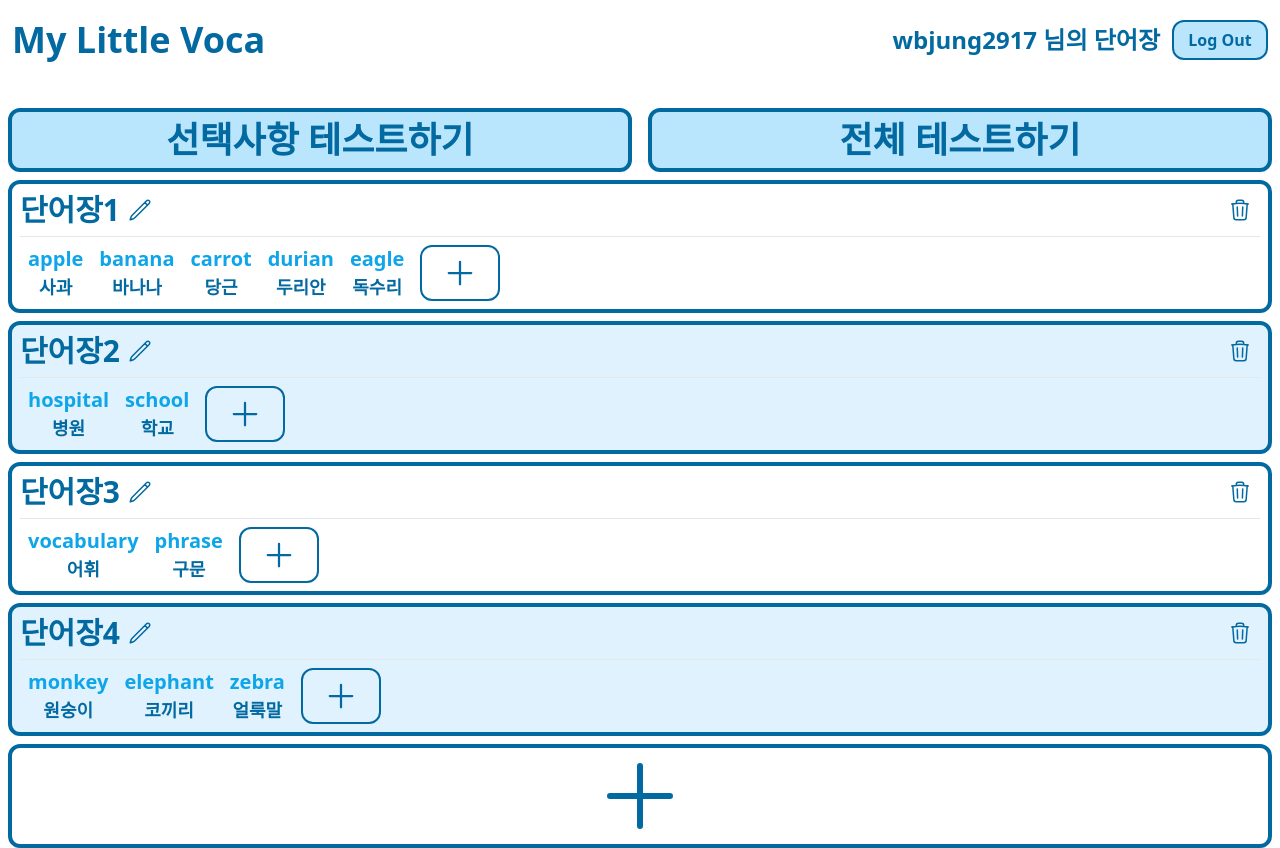
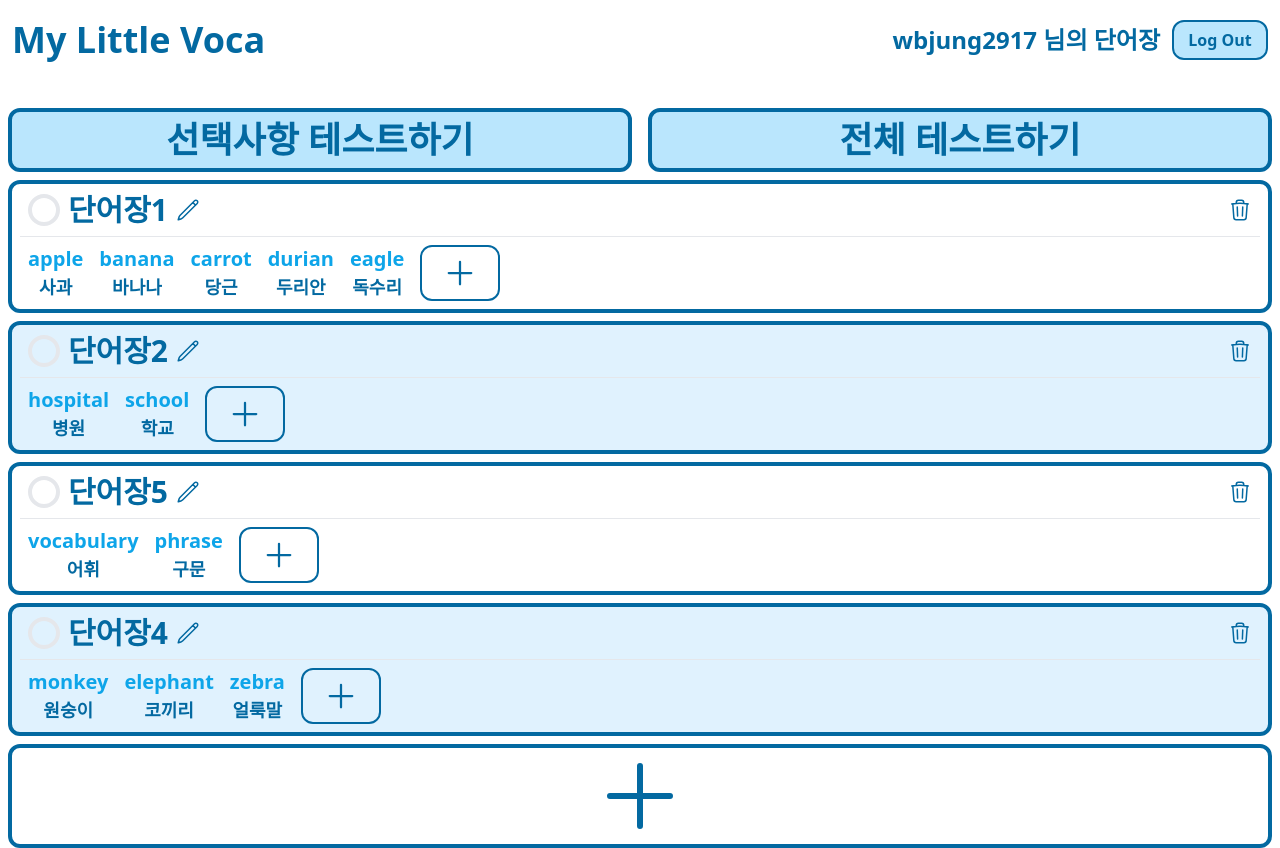
Before and after one commit to wbjung2917/RPA2_React_Project, a React (Vite) app: page / in a window 1280 px wide. Built offline with nearby package versions, Linux system fonts and the light colour scheme.

Commit message:
update checkBox

```diff
--- a/src/components/Note.jsx
+++ b/src/components/Note.jsx
@@ -1,11 +1,30 @@
 import { Word } from './Word';
 import { TrashIcon, PencilIcon, PlusIcon } from '@heroicons/react/24/outline';
+import { useEffect, useReducer } from 'react';
+import { useWord } from '../hooks/word-context';
 
-export const Note = ({ name, words }) => {
+export const Note = ({ note, name, words }) => {
+  const [isChecked, toggleChecked] = useReducer((pre) => !pre, false);
+  const { checkedItems } = useWord();
+  useEffect(() => {
+    if (isChecked) {
+      checkedItems.add(note.id);
+    } else if (!isChecked && checkedItems.has(note.id)) {
+      checkedItems.delete(note.id);
+    }
+
+    console.log(checkedItems);
+  });
+
   return (
     <li className='m-2 rounded-xl border-4 border-sky-700 p-2 even:bg-sky-100'>
       <div className='flex items-center justify-between'>
-        <div className='flex'>
+        <div className='flex items-center'>
+          <input
+            className='mx-2 h-8 w-8 appearance-none rounded-full border-4 checked:border-sky-700 checked:bg-sky-200'
+            type='checkbox'
+            onChange={() => toggleChecked()}
+          />
           <h1 className='text-3xl font-bold text-sky-700'>{name}</h1>
           <button className='mx-2 w-6 text-sky-700'>
             <PencilIcon />
--- a/src/components/WordNotes.jsx
+++ b/src/components/WordNotes.jsx
@@ -8,7 +8,12 @@ export const WordNotes = () => {
     <div className='flex-col'>
       <ul>
         {Words.map((item) => (
-          <Note key={item.id} name={item.name} words={item.words}></Note>
+          <Note
+            key={item.id}
+            note={item}
+            name={item.name}
+            words={item.words}
+          ></Note>
         ))}
       </ul>
       <div className='mx-2 flex justify-center rounded-xl border-4 border-sky-700'>
--- a/src/hooks/word-context.jsx
+++ b/src/hooks/word-context.jsx
@@ -21,8 +21,8 @@ const SampleWords = [
     ],
   },
   {
-    id: 3,
-    name: '단어장3',
+    id: 5,
+    name: '단어장5',
     words: [
       { id: 1, en: 'vocabulary', ko: '어휘' },
       { id: 2, en: 'phrase', ko: '구문' },
@@ -44,8 +44,12 @@ const WordContext = createContext();
 export const WordContextProvider = ({ children }) => {
   const [Words, setWord] = useState(SampleWords);
 
+  const [checkedItems, setCheckedItems] = useState(new Set());
+
   return (
-    <WordContext.Provider value={{ Words }}>{children}</WordContext.Provider>
+    <WordContext.Provider value={{ Words, checkedItems }}>
+      {children}
+    </WordContext.Provider>
   );
 };
 
```
